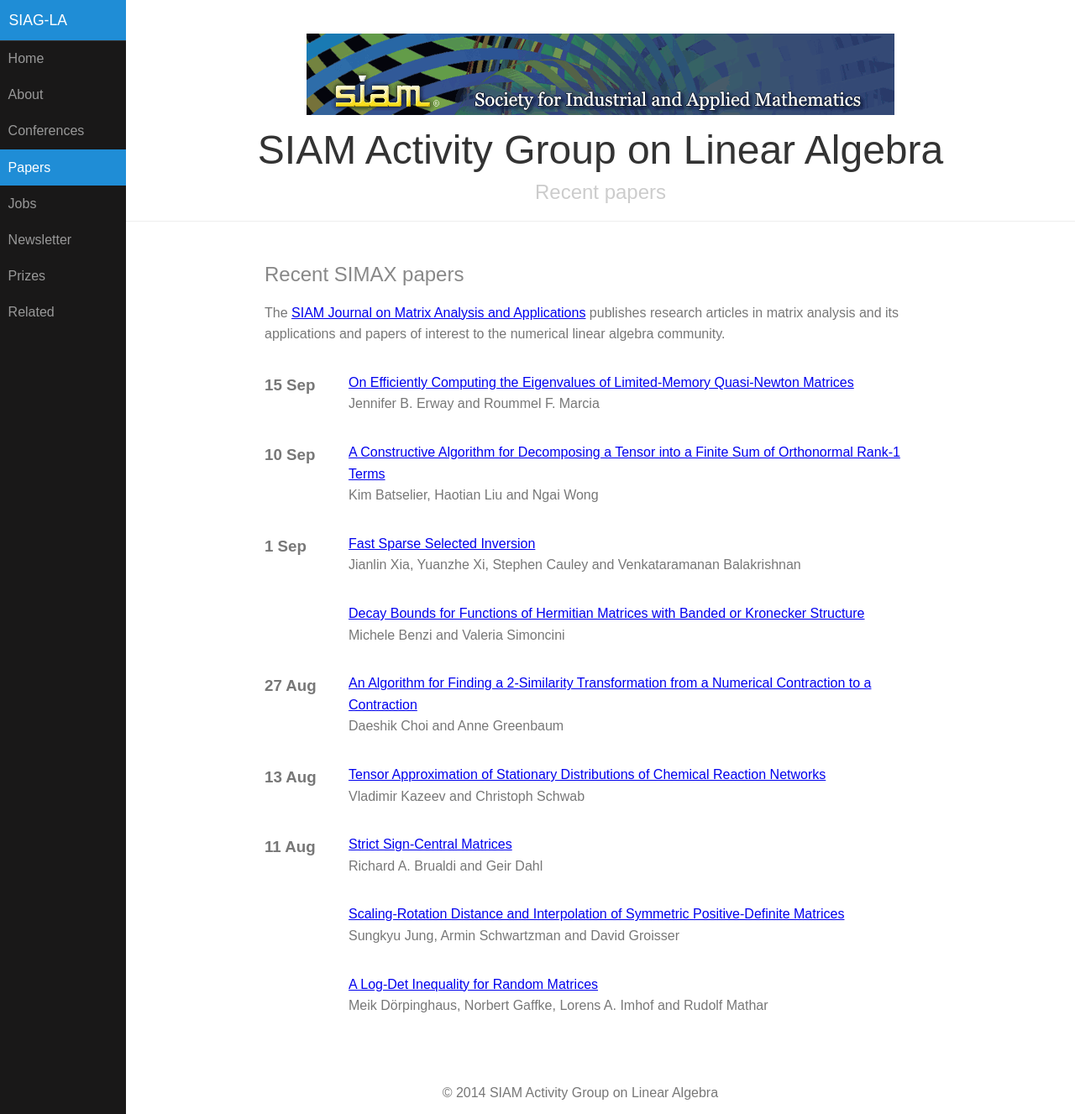
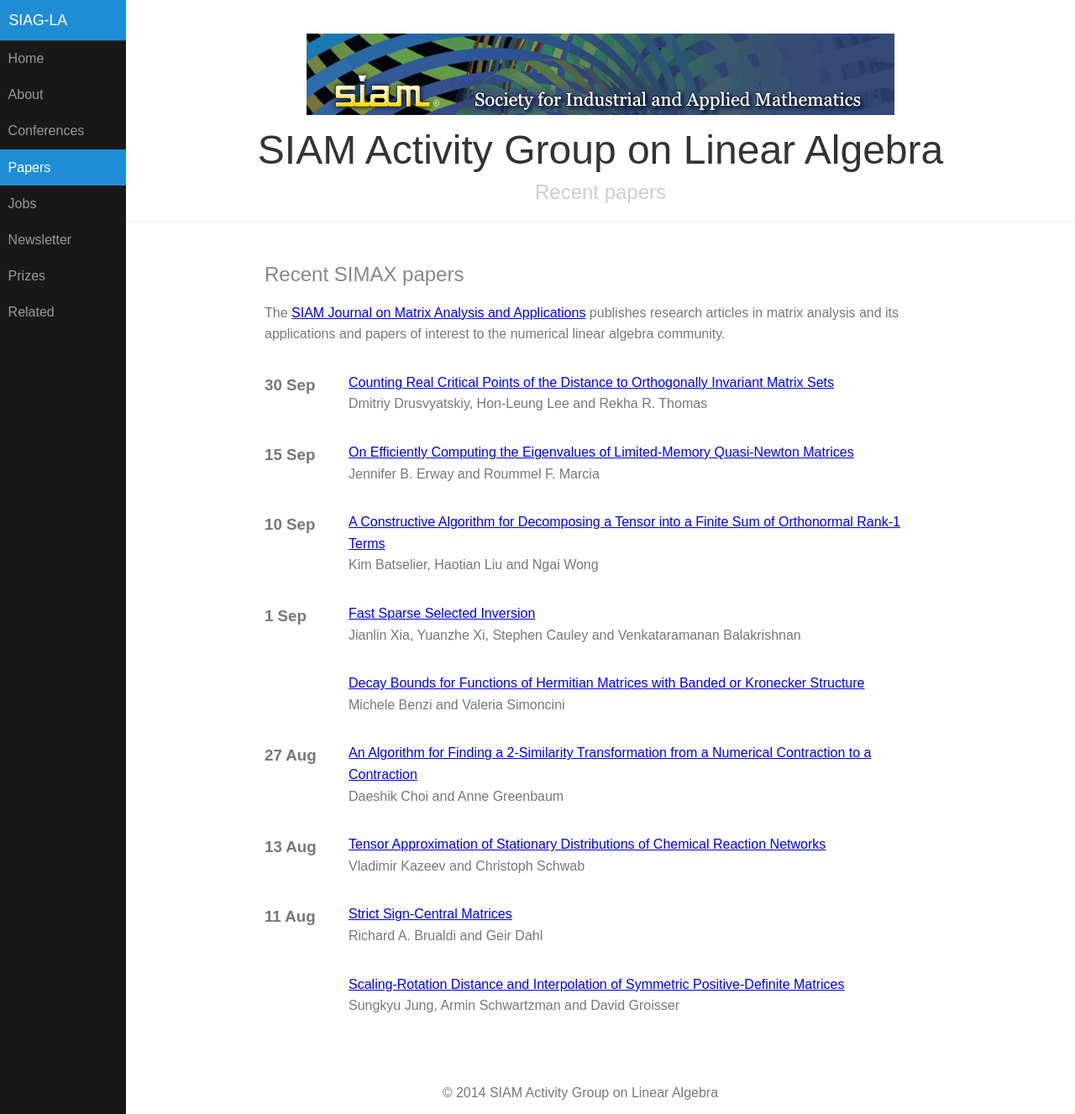
Before and after one commit to dbindel/siagla, a Jekyll site: the page built from simax.html, in a window 1280 px wide and 1327 px high. Shown: the whole window at 84% size. Built offline with Jekyll 4.4.1, drawn with Linux system fonts in a browser that asks for light colours.

Commit message:
Automated updates to simax.yml

```diff
--- a/_data/simax.yml
+++ b/_data/simax.yml
@@ -1186,3 +1186,12 @@
   pp_start: '1338'
   title: On Efficiently Computing the Eigenvalues of Limited-Memory Quasi-Newton Matrices
   volume: '36'
+- authors: Dmitriy Drusvyatskiy, Hon-Leung Lee and Rekha R. Thomas
+  date: '2015-09-30T07:00:00Z'
+  doi: doi:10.1137/15M1007835
+  link: http://epubs.siam.org/doi/abs/10.1137/15M1007835?ai=s7&mi=3ezuvv&af=R
+  pp_end: '1380'
+  pp_start: '1360'
+  title: Counting Real Critical Points of the Distance to Orthogonally Invariant Matrix
+    Sets
+  volume: '36'
```
